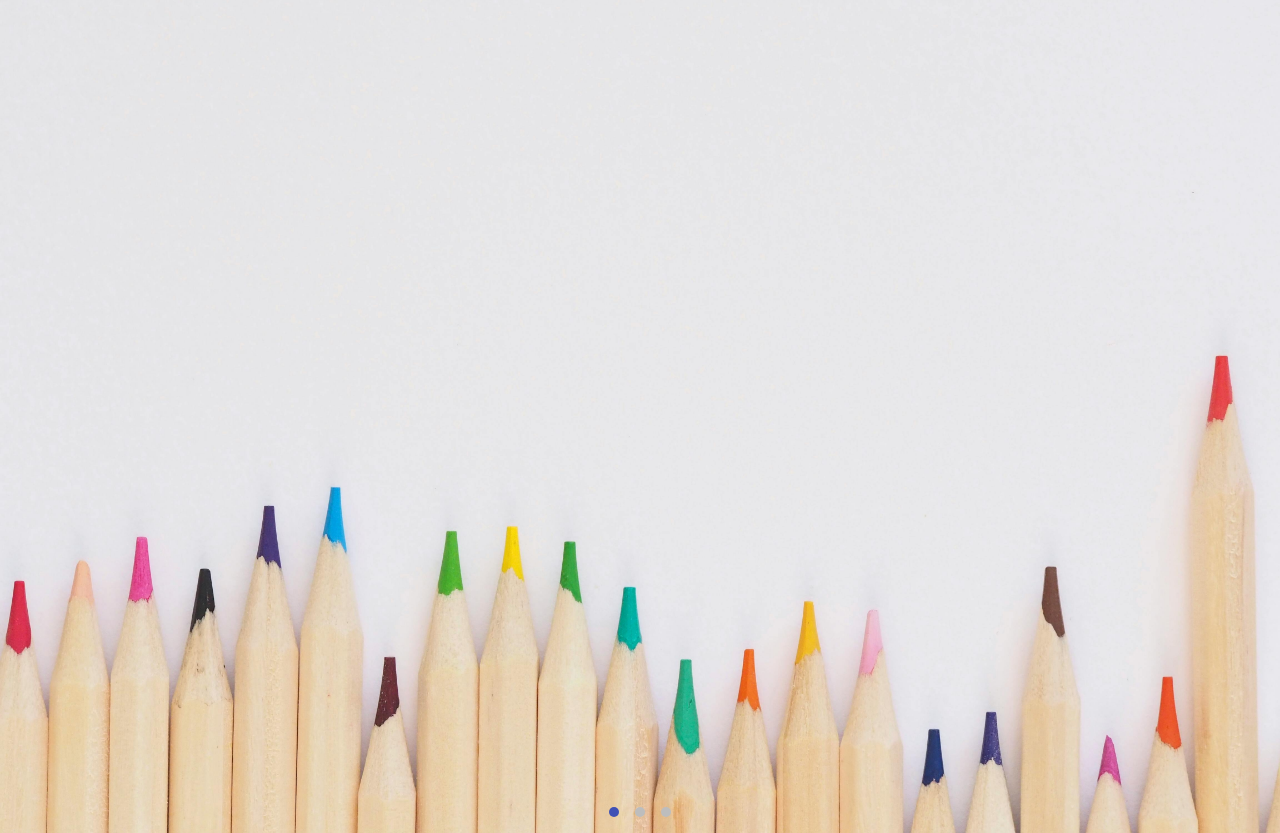
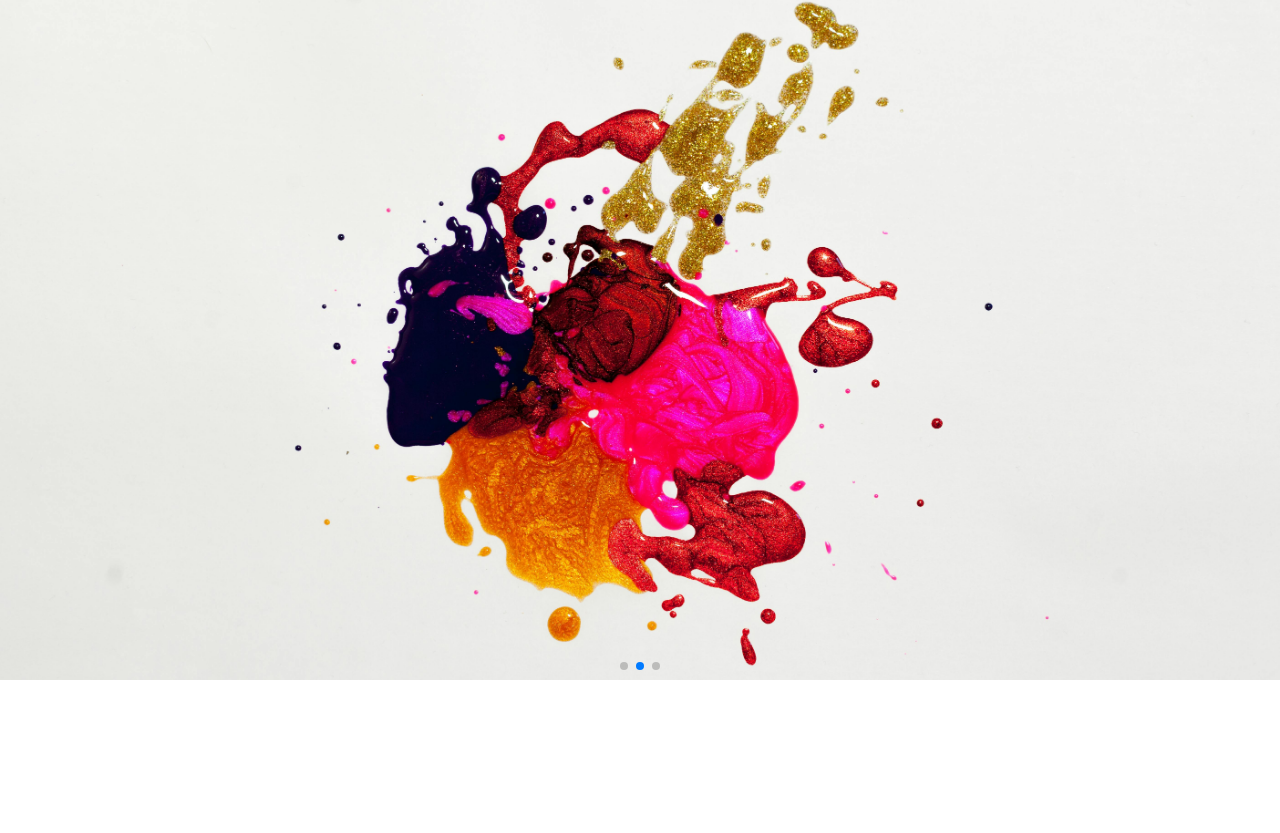
Before and after one commit to jhoneduardmoreno/art-ecommerce-frontend, a React (Vite) app: page / in a window 1280 px wide. Shown: the part 156-989 px from the top of the page. After the commit the page ends 836 px from the top, so only its background shows below. Built offline with nearby package versions, Linux system fonts and the light colour scheme.

Commit message:
add swiper library for slider

```diff
--- a/package.json
+++ b/package.json
@@ -20,7 +20,8 @@
     "@mui/material": "^5.15.15",
     "react": "^18.2.0",
     "react-dom": "^18.2.0",
-    "sass": "^1.72.0"
+    "sass": "^1.72.0",
+    "swiper": "^11.1.1"
   },
   "devDependencies": {
     "@types/react": "^18.2.56",
--- a/src/components/Slider/index.tsx
+++ b/src/components/Slider/index.tsx
@@ -1,105 +1,39 @@
-import { Box, Slide } from '@mui/material';
-import React, { useState } from 'react';
+import React from 'react';
+import { Swiper, SwiperSlide } from 'swiper/react';
+import { Pagination, Autoplay } from 'swiper/modules';
+import 'swiper/css';
+import 'swiper/css/navigation';
+import 'swiper/css/pagination';
 import art1 from '../../assets/art1.jpg';
 import art2 from '../../assets/art2.jpg';
 import art3 from '../../assets/art3.jpg';
 
-interface PassportImage {
-  id: number;
-  url: string;
-}
-
-const passportImages: PassportImage[] = [
+const Slider: React.FC = () => {
+    const passportImages = [
       { id: 1, url: art1 },
       { id: 2, url: art2 },
       { id: 3, url: art3 },
     ];
 
-const Slider: React.FC = () => {
-  const [activeIndex, setActiveIndex] = useState(0);
-
-  const handleDotClick = (index: number) => {
-    setActiveIndex(index);
-  };
-
     return (
-    <Box
-      style={{
-        display: 'flex',
-        flexDirection: 'column',
-        alignItems: 'center',
-        justifyContent: 'center',
-        height: '100%',
-      }}
+      <Swiper
+        modules={[Pagination, Autoplay]}
+        slidesPerView={1}
+        pagination={{ clickable: true }}
+        autoplay={{ delay: 3000 }}
       >
-      <div
-        style={{
-          position: 'relative',
-          width: '100%',
-          paddingTop: '66.67%',
-        }}
-      >
-        <div
-          style={{
-            position: 'absolute',
-            top: 0,
-            left: 0,
-            width: '100%',
-            height: '100%',
-            overflow: 'hidden',
-          }}
-        >
-          {passportImages.map((image, index) => (
-            <Slide
-              key={image.id}
-              direction={index < activeIndex ? 'right' : 'left'}
-              in={index === activeIndex}
-              mountOnEnter
-              unmountOnExit
-            >
+        {passportImages.map((image) => (
+          <SwiperSlide key={image.id}>
+            <div style={{ width: '100%', height: '700px', overflow: 'hidden' }}>
               <img
                 src={image.url}
                 alt={`Passport ${image.id}`}
-                style={{
-                  position: 'absolute',
-                  top: 0,
-                  left: 0,
-                  width: '100%',
-                  height: '100%',
-                  objectFit: 'cover',
-                }}
+                style={{ width: '100%', height: '100%', objectFit: 'cover' }}
               />
-            </Slide>
+            </div>
+          </SwiperSlide>
         ))}
-        </div>
-        <div
-          style={{
-            position: 'absolute',
-            bottom: 16,
-            left: '50%',
-            transform: 'translateX(-50%)',
-            display: 'flex',
-            justifyContent: 'center',
-          }}
-        >
-          {passportImages.map((_, index) => (
-            <div
-              key={index}
-              style={{
-                width: 10,
-                height: 10,
-                borderRadius: '50%',
-                backgroundColor: index === activeIndex ? '#3f51b5' : '#bdbdbd',
-                margin: '0 8px',
-                cursor: 'pointer',
-                transition: 'background-color 0.3s ease-in-out',
-              }}
-              onClick={() => handleDotClick(index)}
-            />
-          ))}
-        </div>
-      </div>
-    </Box>
+      </Swiper>
     );
   };
 
```
Also changed, not shown: 1 other file (tests, documents, lock files or other folders). Lines whose indentation alone changed are shown as unchanged.
